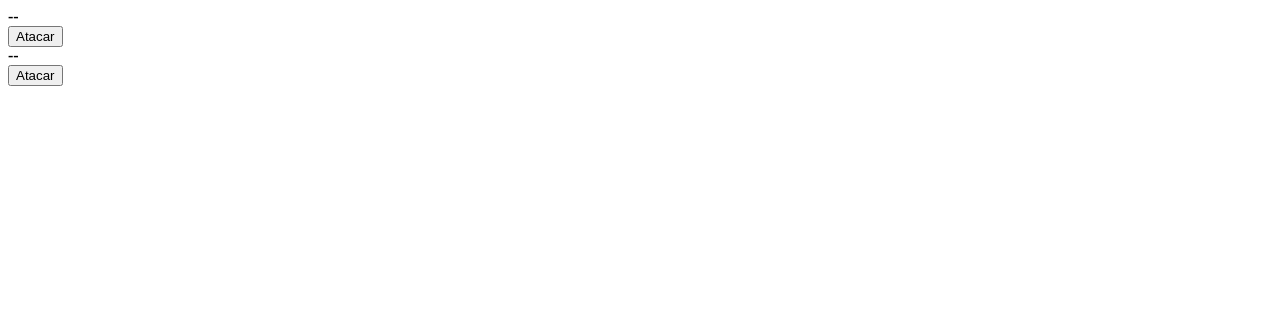
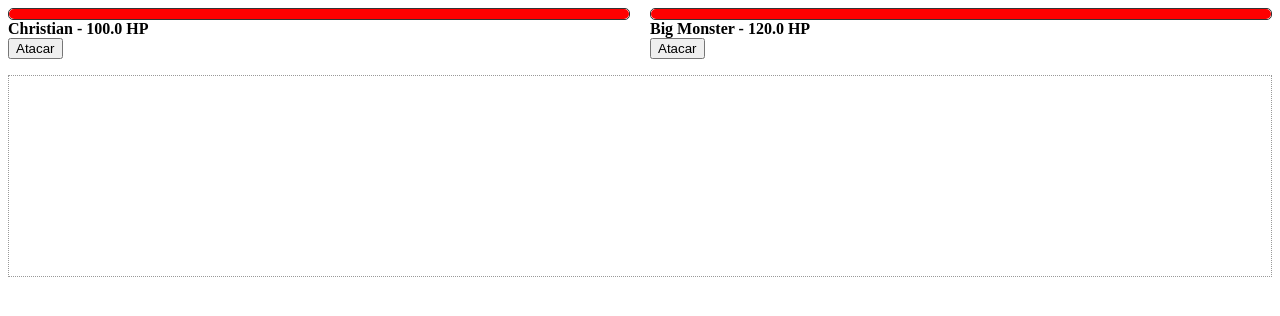
Before and after one commit to euchristianferreira/Projeto-Luta, a plain HTML site: page index.html in a window 1280 px wide. Drawn offline with Linux system fonts and the light colour scheme; the site is published under a folder, as on GitHub Pages, so addresses that start at the root find nothing.

Commit message:
Finalizando o projeto da Luta

```diff
--- a/index.html
+++ b/index.html
@@ -5,7 +5,7 @@
     <meta charset="UTF-8">
     <meta name="viewport" content="width=device-width, initial-scale=1.0">
     <title>Document</title>
-    <link rel="stylesheet" href="/assets/css/style.css">
+    <link rel="stylesheet" href="./assets/css/style.css">
 </head>
 
 <body>
@@ -33,8 +33,8 @@
     <ul class="log">
 
     </ul>
-    <script src="/assets/js/classes.js"></script>
-    <script src="/assets/js/script.js"></script>
+    <script src="./assets/js/classes.js"></script>
+    <script src="./assets/js/script.js"></script>
 </body>
 
 </html>
```
